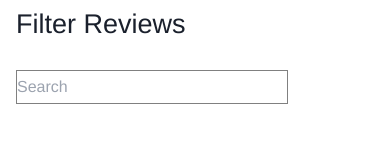
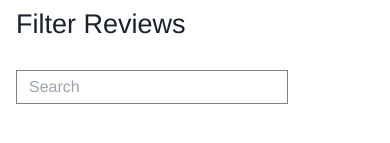
Before and after one commit to webdev123123/react-e-commerce, a React (Create React App) app: page /1 in a window 390 px wide. Shown: the part 2170-2313 px from the top of the page. Built offline with nearby package versions, Linux system fonts and the light colour scheme.

Commit message:
second committ

```diff
--- a/src/components/SearchBox.js
+++ b/src/components/SearchBox.js
@@ -5,7 +5,6 @@ import { AiOutlineSearch } from "react-icons/ai";
 import { Avatar, AvatarBadge, AvatarGroup } from '@chakra-ui/react'
 import { AiFillStar } from "react-icons/ai"
 import Highlighter from "react-highlight-words";
-
 
 
 const SearchBox = () => {
@@ -62,6 +61,7 @@ const SearchBox = () => {
   const executeOnClick = (isExpanded) => {
     console.log(isExpanded);
   }
+
 
 
 
@@ -472,7 +472,7 @@ const SearchBox = () => {
       <div className='flex flex-col gap-7 filterRevHold relative'>
         <p className='frText text-3xl relative fof'> Filter Reviews </p>
 
-        <input type="text" placeholder="Search" className='bg-black fof searchBox relative text-gray-400' onChange={e => setSearch(e.target.value)} />
+        <input type="text" placeholder="Search" className='bg-black fof searchBox relative text-gray-400 pl-3' onChange={e => setSearch(e.target.value)} />
       </div>
 
 
@@ -494,7 +494,9 @@ const SearchBox = () => {
               searchWords={[search]}
               autoEscape={true}
               textToHighlight={i.description}
-          > {i.description} </Highlighter>
+            > {i.description}
+            </Highlighter>
+
           <p className='firstLetterHold rounded-full text-center pt-1 relative mb-1 capitalize'> {i.name.charAt(0)} </p>
 
         </div>
--- a/src/components/SinglePage.js
+++ b/src/components/SinglePage.js
@@ -21,6 +21,8 @@ import { FaLock } from "react-icons/fa";
 import { BsCurrencyDollar } from "react-icons/bs";
 import SPFooter from './SPFooter';
 import {GiCardboardBoxClosed} from "react-icons/gi";
+import { useToast } from '@chakra-ui/react'
+
 
 const SinglePage = () => {
 
@@ -76,12 +78,11 @@ const SinglePage = () => {
   }
 
 
-
-
   let numOfRev = Math.floor(Math.random() * (4 - 4 + 1)) + 4;
   let reviews = Math.floor(Math.random() * (999 - 100 + 1) + 100);
 
 
+    const toast = useToast()
 
   return (
     <div className='singlePageMainParent relative top-36'>
@@ -133,7 +134,15 @@ const SinglePage = () => {
 
       <p className='font-semibold text-md relative loyalty'> YOU CAN EARN 50 LOAYLTY POINTS </p>
 
-      <div className='spBtnHold relative'>
+      <div className='spBtnHold relative' onClick={() =>
+        toast({
+          title: '',
+          description: "Successfully Added",
+          status: 'success',
+          duration: 1500,
+          isClosable: true,
+        })
+      }>
         <button className='spAddTOCart' onClick={addItemToCartHandler}> ADD TO CART </button>
       </div>
 
--- a/src/styles/BestSellers.css
+++ b/src/styles/BestSellers.css
@@ -12,6 +12,10 @@
     width: 17rem;
     object-fit: cover;
 
+}
+
+::-webkit-scrollbar{
+    display: none;
 }
 
 
@@ -366,6 +370,10 @@
     background-color: gold !important;
 }
 
+
+html{
+    overflow-x: hidden !important;
+}
 
 
 /*  MOBILE RESPONSIVE   */
@@ -862,7 +870,7 @@
     }
 
     .cartProductsHold {
-        left: -17rem !important;
+        left: -18rem !important;
     }
 
     .cartImaegHold {
--- a/src/styles/SinglePage.css
+++ b/src/styles/SinglePage.css
@@ -153,3 +153,12 @@
 .cartPageFooter {
     top: 380rem !important;
 }
+
+
+.css-8zqf8h{
+    justify-content: center;
+    align-items: center;
+    margin-left: auto;
+    margin-right: auto;
+    width: 14rem !important;
+}
```
Lines whose indentation alone changed are shown as unchanged.
